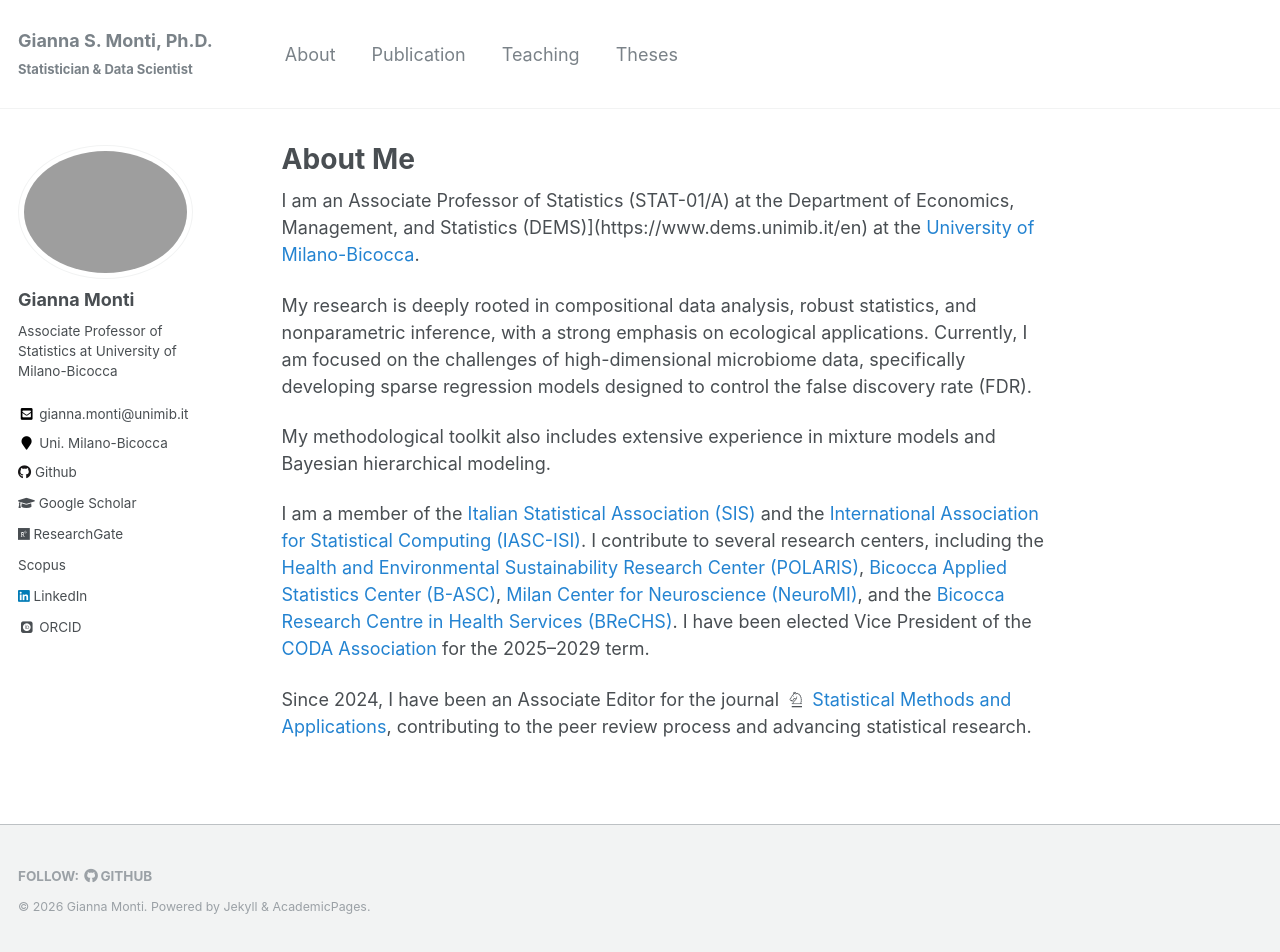
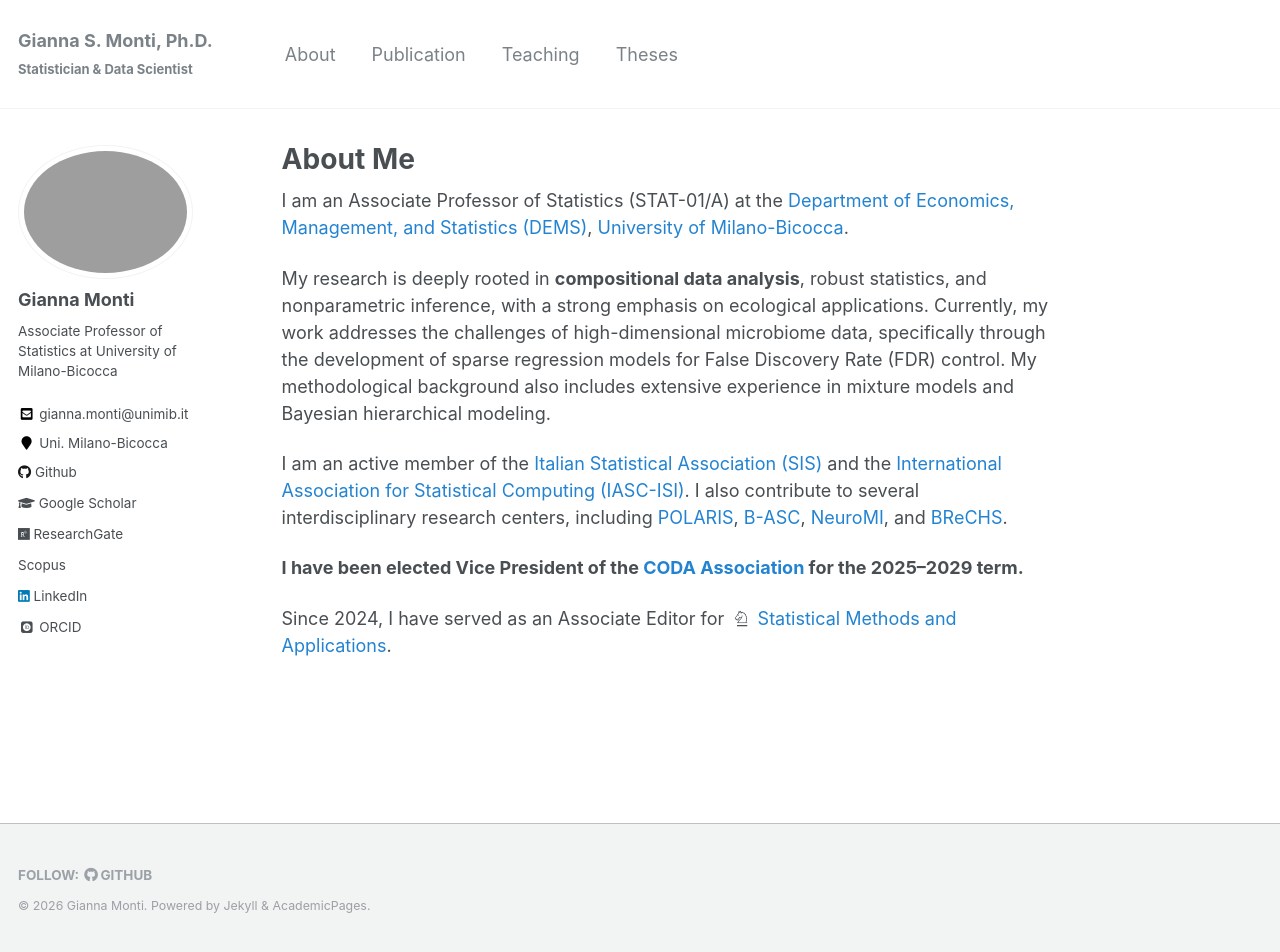
Before and after one commit to giannamonti/giannamonti.github.io, a Jekyll site: the page built from _pages/about.md, in a window 1280 px wide and 952 px high. Built offline with Jekyll 4.4.1, drawn with Linux system fonts in a browser that asks for light colours; some web fonts are replaced; a style sheet for code colours, icons or effects is not loaded.

Commit message:
about updates

```diff
--- a/_pages/about.md
+++ b/_pages/about.md
@@ -8,13 +8,12 @@ redirect_from:
   - /about.html
 ---
 
-I am an Associate Professor of Statistics (STAT-01/A) at the Department of Economics, Management, and Statistics (DEMS)](https://www.dems.unimib.it/en) at the [University of Milano-Bicocca](https://dems.unimib.it/en).
+I am an Associate Professor of Statistics (STAT-01/A) at the [Department of Economics, Management, and Statistics (DEMS)](https://www.dems.unimib.it/en), [University of Milano-Bicocca](https://dems.unimib.it/en).
 
-My research is deeply rooted in compositional data analysis, robust statistics, and nonparametric inference, with a strong emphasis on ecological applications. Currently, I am focused on the challenges of high-dimensional microbiome data, specifically developing sparse regression models designed to control the false discovery rate (FDR).
+My research is deeply rooted in **compositional data analysis**, robust statistics, and nonparametric inference, with a strong emphasis on ecological applications. Currently, my work addresses the challenges of high-dimensional microbiome data, specifically through the development of sparse regression models for False Discovery Rate (FDR) control. My methodological background also includes extensive experience in mixture models and Bayesian hierarchical modeling.
 
-My methodological toolkit also includes extensive experience in mixture models and Bayesian hierarchical modeling.
+I am an active member of the [Italian Statistical Association (SIS)](https://www.sis-statistica.it/) and the [International Association for Statistical Computing (IASC-ISI)](https://iasc-isi.org/). I also contribute to several interdisciplinary research centers, including [POLARIS](https://polaris.unimib.it/en/research/), [B-ASC](https://basc.dems.unimib.it/), [NeuroMI](https://neuromi.it/), and [BReCHS](https://en.unimib.it/ugov/organizationunit/362573).
 
+**I have been elected Vice President of the [CODA Association](https://www.coda-association.org/en/) for the 2025–2029 term.**
 
-I am a member of the [Italian Statistical Association (SIS)](https://www.sis-statistica.it/) and the [International Association for Statistical Computing (IASC-ISI)](https://iasc-isi.org/). I contribute to several research centers, including the [Health and Environmental Sustainability Research Center (POLARIS)](https://polaris.unimib.it/en/research/), [Bicocca Applied Statistics Center (B-ASC)](https://basc.dems.unimib.it/), [Milan Center for Neuroscience (NeuroMI)](https://neuromi.it/), and the [Bicocca Research Centre in Health Services (BReCHS)](https://en.unimib.it/ugov/organizationunit/362573). I have been elected Vice President of the [CODA Association](https://www.coda-association.org/en/) for the 2025–2029 term.
-
-Since 2024, I have been an Associate Editor for the journal <i class="ai ai-springer ai-fw"></i> [Statistical Methods and Applications](https://link.springer.com/journal/10260), contributing to the peer review process and advancing statistical research.
+Since 2024, I have served as an Associate Editor for <i class="ai ai-springer ai-fw"></i> [Statistical Methods and Applications](https://link.springer.com/journal/10260).
```
